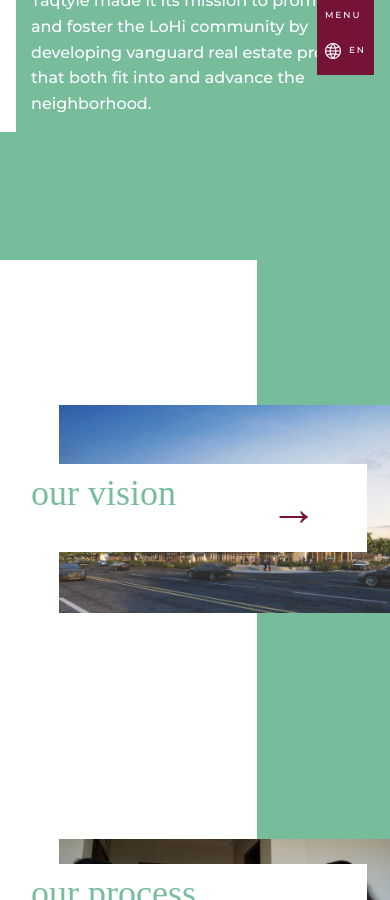
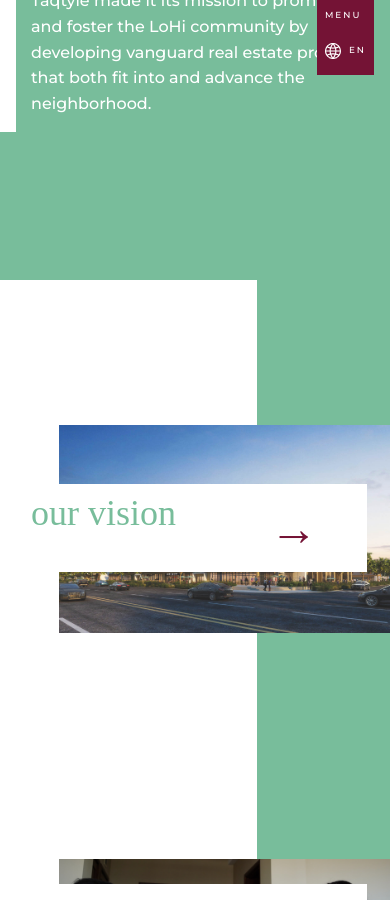
Before and after one commit to mesabafinance/taqtyle.com, a Jekyll site: the page built from en/index.html, in a window 390 px wide and 900 px high, scrolled down 679 px. Built offline with Jekyll 4.4.1, drawn with Linux system fonts in a browser that asks for light colours; some web fonts are replaced.

Commit message:
Update _process.scss

```diff
--- a/assets/css/_sass/_process.scss
+++ b/assets/css/_sass/_process.scss
@@ -208,3 +208,9 @@
     margin-bottom: 0;
   }
 }
+/* For smaller screens (mobile) */
+@media (max-width: 767px) {
+  .pl-sm-4 {
+    margin-bottom: 20px; /* Smaller margin for mobile */
+  }
+}
```
